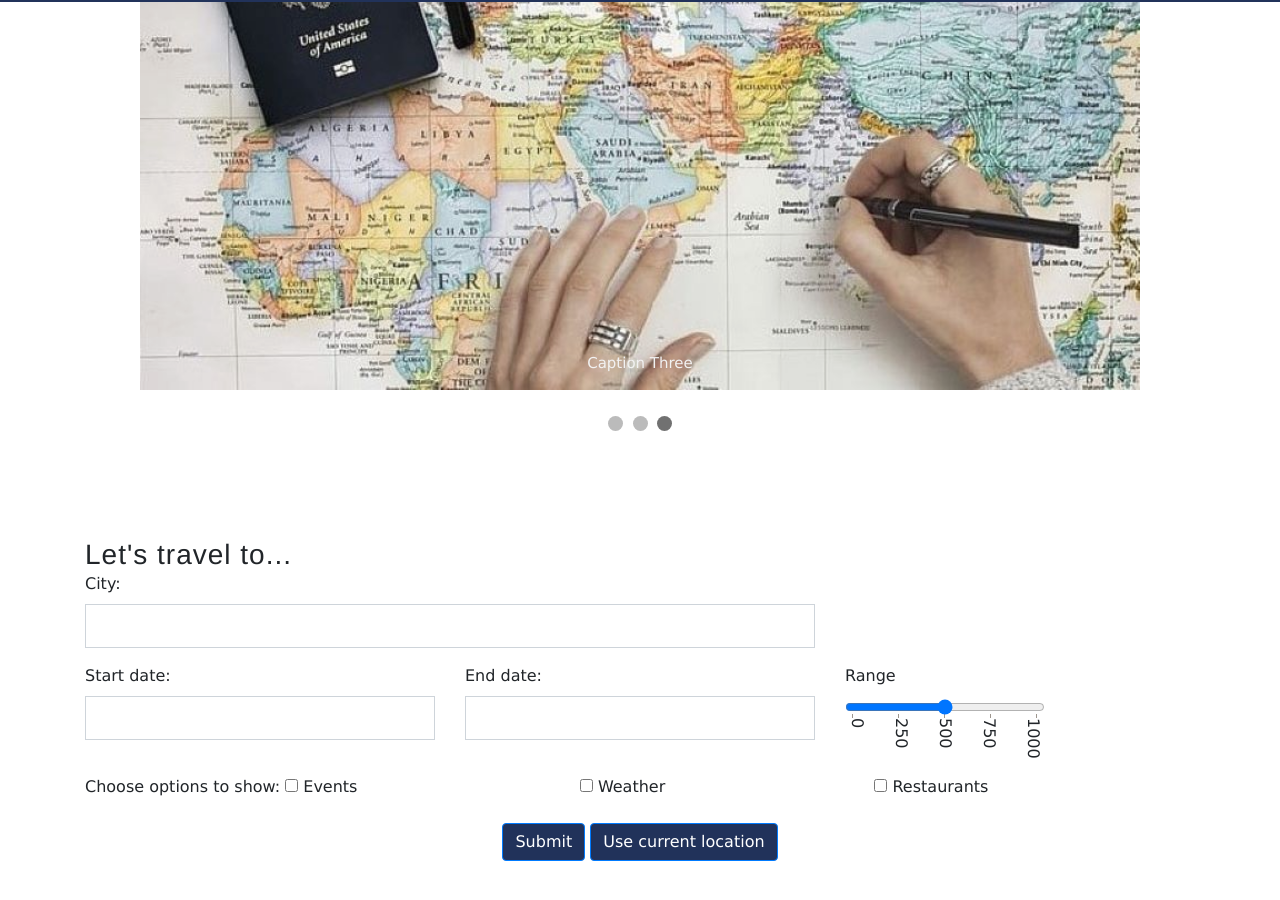
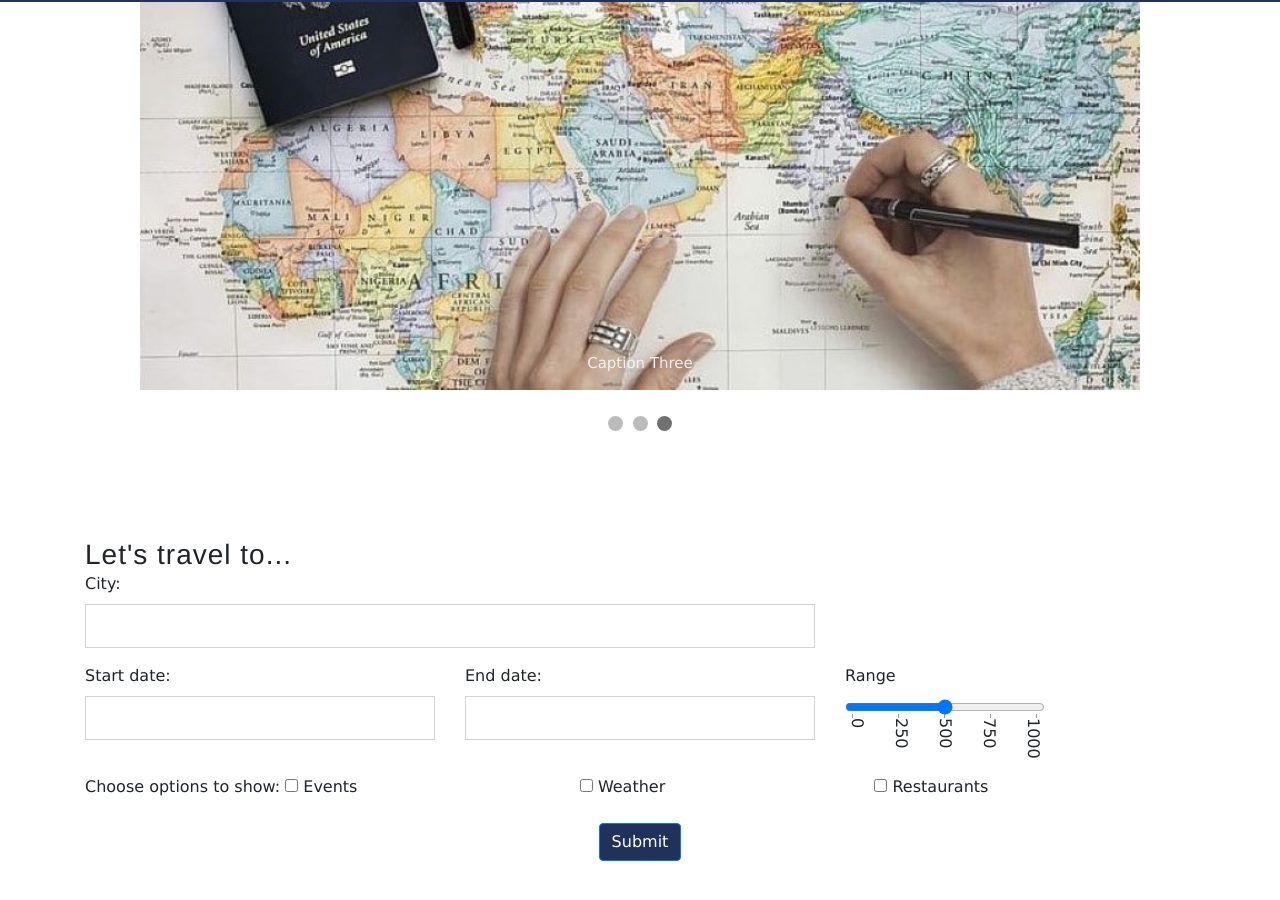
Before and after one commit to whydidIchoosephysics/Travel-Companion, a plain HTML site: page index.html in a window 1280 px wide. Shown: the part 54-954 px from the top of the page. Drawn offline with nearby package versions, Linux system fonts and the light colour scheme.

Commit message:
Update index.html

```diff
--- a/index.html
+++ b/index.html
@@ -213,13 +213,6 @@
                   <button type="submit" class="btn btn-primary" id="submit">
                     Submit
                   </button>
-                  <button
-                    type="submit"
-                    class="btn btn-primary"
-                    id="current-loc-button"
-                  >
-                    Use current location
-                  </button>
                 </div>
               </form>
             </div>
```
